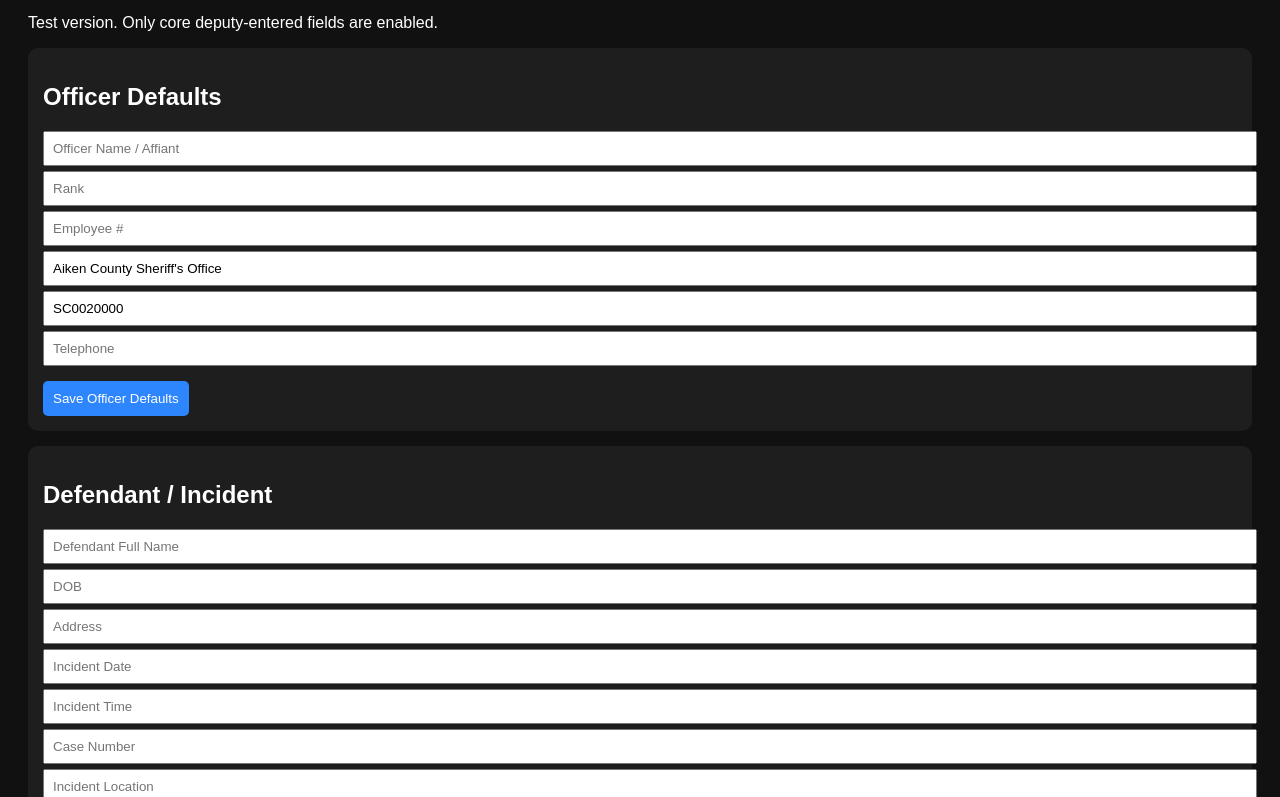
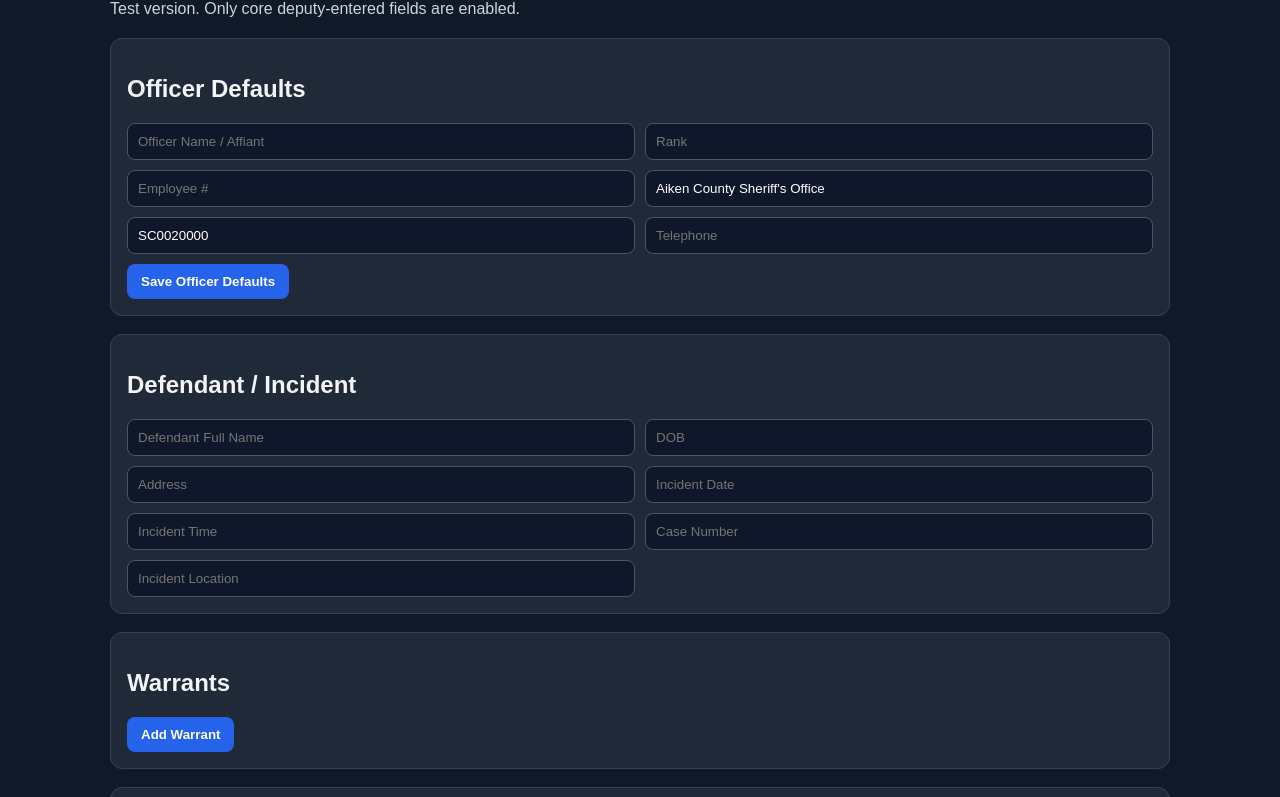
Before and after one commit to SiFierro/warrant-generator, a plain HTML site: page index.html in a window 1280 px wide. Shown: the part 94-891 px from the top of the page. Drawn offline with Linux system fonts and the light colour scheme; a script that the page names is missing.

Commit message:
Update style.css

```diff
--- a/style.css
+++ b/style.css
@@ -1,30 +1,106 @@
+* {
+  box-sizing: border-box;
+}
+
 body {
-  font-family: Arial;
-  background: #111;
-  color: white;
+  margin: 0;
+  font-family: Arial, Helvetica, sans-serif;
+  background: #111827;
+  color: #f3f4f6;
+}
+
+.wrap {
+  max-width: 1100px;
+  margin: 0 auto;
   padding: 20px;
 }
 
+h1 {
+  margin-bottom: 5px;
+}
+
+.sub {
+  color: #cbd5e1;
+  margin-bottom: 20px;
+}
+
 .card {
-  background: #1e1e1e;
-  padding: 15px;
-  margin-bottom: 15px;
-  border-radius: 10px;
+  background: #1f2937;
+  border: 1px solid #374151;
+  border-radius: 12px;
+  padding: 16px;
+  margin-bottom: 18px;
+}
+
+.grid {
+  display: grid;
+  gap: 10px;
+}
+
+.grid.two {
+  grid-template-columns: repeat(2, minmax(0, 1fr));
+}
+
+.row {
+  display: flex;
+  gap: 10px;
+  margin-top: 10px;
+  flex-wrap: wrap;
 }
 
 input, textarea {
-  display: block;
-  margin: 5px 0;
-  padding: 8px;
   width: 100%;
+  padding: 10px;
+  border-radius: 8px;
+  border: 1px solid #4b5563;
+  background: #0f172a;
+  color: white;
+}
+
+textarea {
+  min-height: 100px;
+  resize: vertical;
 }
 
 button {
-  padding: 10px;
-  margin-top: 10px;
-  background: #2e86ff;
+  padding: 10px 14px;
   border: none;
+  border-radius: 8px;
+  background: #2563eb;
   color: white;
-  border-radius: 5px;
   cursor: pointer;
+  font-weight: 600;
 }
+
+button:hover {
+  opacity: 0.9;
+}
+
+button.danger {
+  background: #b91c1c;
+}
+
+.warrant-block {
+  background: #111827;
+  border: 1px solid #374151;
+  border-radius: 10px;
+  padding: 14px;
+  margin-top: 12px;
+}
+
+.downloads a {
+  display: block;
+  margin-top: 8px;
+  color: #93c5fd;
+  text-decoration: none;
+}
+
+.downloads a:hover {
+  text-decoration: underline;
+}
+
+@media (max-width: 900px) {
+  .grid.two {
+    grid-template-columns: 1fr;
+  }
+}
```
